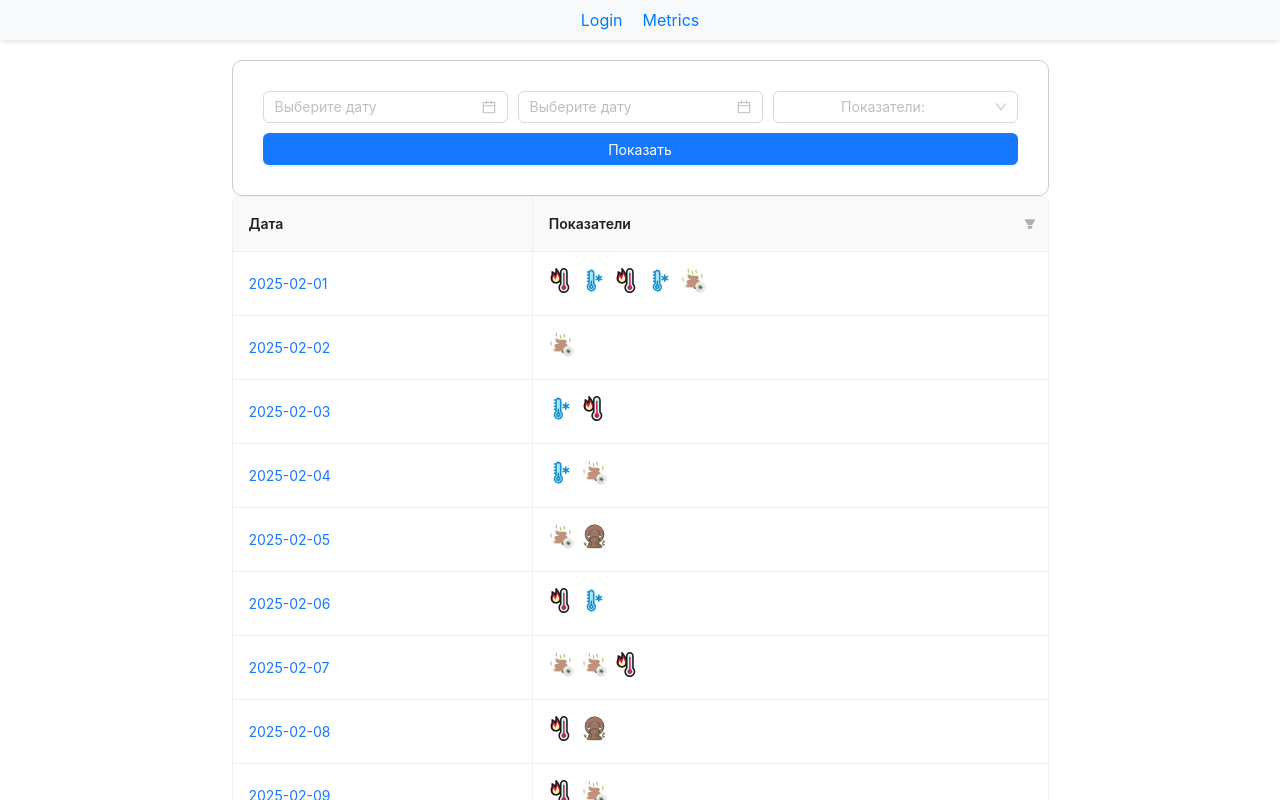
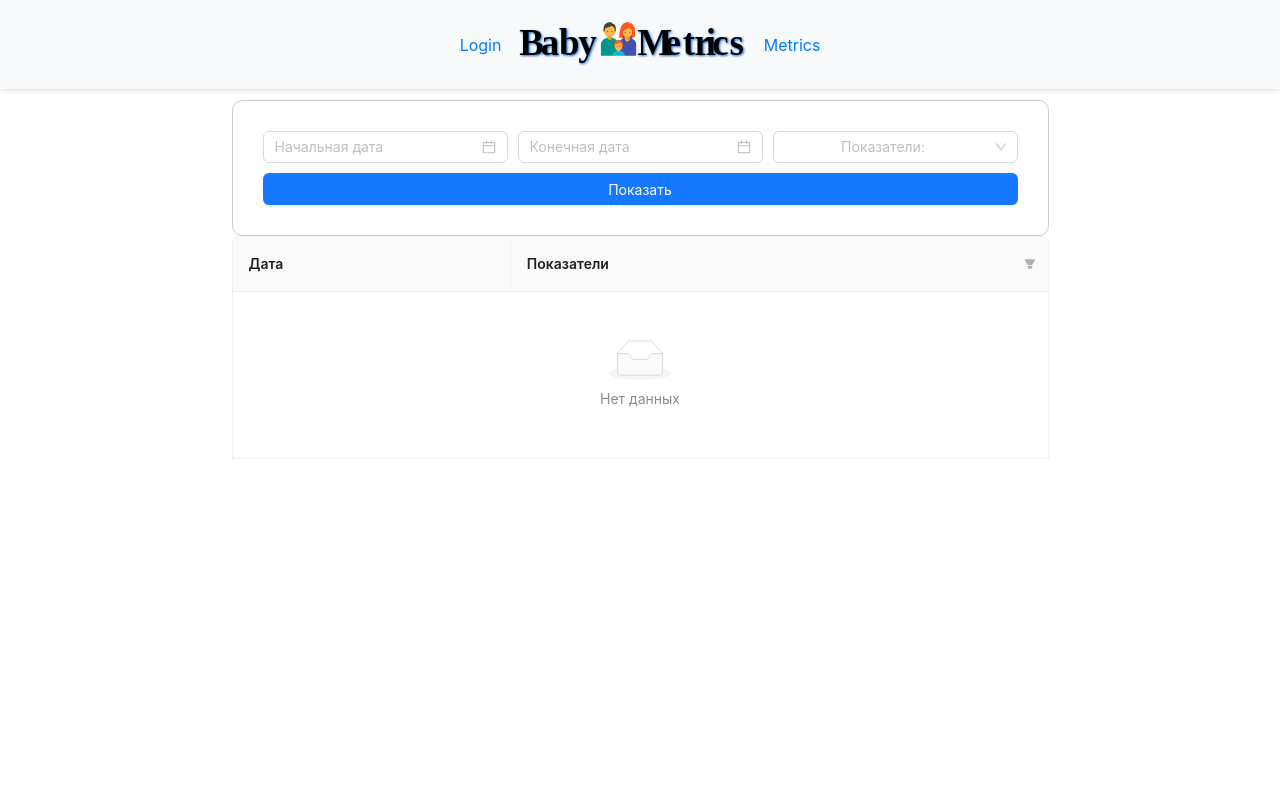
Before and after one commit to PavelZavritskiy/patient-data, a React (Create React App) app: page /#/metric in a window 1280 px wide. Shown: the top 800 px of the page. Built offline with nearby package versions, Linux system fonts and the light colour scheme.

Commit message:
Added functionality to the form in MetricPage

```diff
--- a/src/components/App/App.css
+++ b/src/components/App/App.css
@@ -19,6 +19,9 @@ nav {
 
 nav ul {
   list-style-type: none;
+  display: flex;
+  justify-content: center;
+  align-items: center;
   padding: 0;
   margin: 0;
 }
@@ -36,7 +39,3 @@ nav ul li a {
 nav ul li a:hover {
   text-decoration: underline;
 }
-
-main {
-  padding-top: 60px;
-}
--- a/src/components/App/App.tsx
+++ b/src/components/App/App.tsx
@@ -1,8 +1,10 @@
+/* eslint-disable jsx-a11y/anchor-is-valid */
 import React from 'react';
 import './App.css';
 import LoginPage from '../LoginPage/LoginPage';
 import MetricPage from '../MetricPage/MetricPage';
 import { Routes, Route, Link } from 'react-router-dom';
+import logo from '../../assets/Icon/123.svg'
 
 function App() {
   return (
@@ -12,6 +14,13 @@ function App() {
           <li>
             <Link to="/login">Login</Link>
           </li>
+          <a href='#'>
+            <img
+              src={logo}
+              alt="logo"
+               style={{ height: '65px'}}
+            />
+          </a>
           <li>
             <Link to="/metric">Metrics</Link>
           </li>
--- a/src/components/MetricPage/MetricPage.css
+++ b/src/components/MetricPage/MetricPage.css
@@ -1,5 +1,5 @@
 .MetricContainer {
-  padding-top: 60px;
+  padding-top: 100px;
 }
 
 .FormMetric {
--- a/src/components/MetricPage/MetricPage.tsx
+++ b/src/components/MetricPage/MetricPage.tsx
@@ -1,29 +1,28 @@
 /* eslint-disable jsx-a11y/anchor-is-valid */
-import React from 'react';
+import React, { useState } from 'react';
 import './MetricPage.css';
-import { DatePicker, Select, ConfigProvider, Button, Table } from 'antd';
+import { DatePicker, Select, ConfigProvider, Button, Table, Modal, Typography } from 'antd';
 import type { SelectProps, TableProps } from 'antd';
 import ruRU from 'antd/es/locale/ru_RU';
 import 'dayjs/locale/ru';
+import { Dayjs } from 'dayjs';
 import { ReactComponent as HighTemp } from '../../assets/Icon/highTemp.svg';
 import { ReactComponent as LowTemp } from '../../assets/Icon/lowTemp.svg';
 import { ReactComponent as Diarrhea } from '../../assets/Icon/diarrhea.svg';
 import { ReactComponent as Nausea } from '../../assets/Icon/nausea.svg';
 
 enum MetricTags {
-  HighTemp = 'highTemp',
-  LowTemp = 'lowTemp',
-  Diarrhea = 'diarrhea',
-  Nausea = 'nausea',
+  HighTemp = 'Высокая температура',
+  LowTemp = 'Низкая температура',
+  Diarrhea = 'Диарея',
+  Nausea = 'Тошнота',
 }
 
 const metrics = [
   'Высокая температура',
   'Низкая температура',
-  'Кашель',
-  'Колики',
-  'Понос',
-  'Зуд',
+  'Диарея',
+  'Тошнота',
 ];
 
 const metricOptions: SelectProps['options'] = metrics.map((metric) => ({
@@ -37,149 +36,193 @@ interface DataType {
   tags: string[];
 }
 
+const data: DataType[] = [
+  { key: '1', address: '2025-02-01', tags: [MetricTags.HighTemp, MetricTags.HighTemp, MetricTags.HighTemp, MetricTags.LowTemp, MetricTags.Diarrhea] },
+  { key: '2', address: '2025-02-02', tags: [MetricTags.Diarrhea] },
+  { key: '3', address: '2025-02-03', tags: [MetricTags.LowTemp, MetricTags.HighTemp] },
+  { key: '4', address: '2025-02-04', tags: [MetricTags.LowTemp, MetricTags.Diarrhea] },
+  { key: '5', address: '2025-02-05', tags: [MetricTags.Diarrhea, MetricTags.Nausea] },
+  { key: '6', address: '2025-02-06', tags: [MetricTags.HighTemp, MetricTags.LowTemp] },
+  { key: '7', address: '2025-02-07', tags: [MetricTags.Diarrhea, MetricTags.HighTemp] },
+  { key: '8', address: '2025-02-08', tags: [MetricTags.HighTemp, MetricTags.Nausea] },
+  { key: '9', address: '2025-02-09', tags: [MetricTags.HighTemp, MetricTags.Diarrhea] },
+  { key: '10', address: '2025-02-10', tags: [MetricTags.HighTemp, MetricTags.Diarrhea] },
+  { key: '11', address: '2025-02-11', tags: [MetricTags.HighTemp, MetricTags.HighTemp, MetricTags.HighTemp, MetricTags.LowTemp, MetricTags.Diarrhea] },
+  { key: '12', address: '2025-02-12', tags: [MetricTags.Diarrhea] },
+  { key: '13', address: '2025-02-13', tags: [MetricTags.LowTemp, MetricTags.HighTemp] },
+  { key: '14', address: '2025-02-14', tags: [MetricTags.LowTemp, MetricTags.Diarrhea] },
+  { key: '15', address: '2025-02-15', tags: [MetricTags.Diarrhea, MetricTags.Nausea] },
+  { key: '16', address: '2025-02-16', tags: [MetricTags.HighTemp, MetricTags.LowTemp] },
+  { key: '17', address: '2025-02-17', tags: [MetricTags.Diarrhea, MetricTags.HighTemp] },
+  { key: '18', address: '2025-02-18', tags: [MetricTags.HighTemp, MetricTags.Nausea] },
+  { key: '19', address: '2025-02-19', tags: [MetricTags.HighTemp, MetricTags.Diarrhea] },
+  { key: '20', address: '2025-02-20', tags: [MetricTags.HighTemp, MetricTags.Diarrhea] },
+  { key: '21', address: '2025-02-21', tags: [MetricTags.HighTemp, MetricTags.HighTemp, MetricTags.HighTemp, MetricTags.LowTemp, MetricTags.Diarrhea] },
+  { key: '22', address: '2025-02-22', tags: [MetricTags.Diarrhea] },
+  { key: '23', address: '2025-02-23', tags: [MetricTags.LowTemp, MetricTags.HighTemp] },
+  { key: '24', address: '2025-02-24', tags: [MetricTags.LowTemp, MetricTags.Diarrhea] },
+  { key: '25', address: '2025-02-25', tags: [MetricTags.Diarrhea, MetricTags.Nausea] },
+  { key: '26', address: '2025-02-26', tags: [MetricTags.HighTemp, MetricTags.LowTemp] },
+  { key: '27', address: '2025-02-27', tags: [MetricTags.Diarrhea, MetricTags.HighTemp] },
+  { key: '28', address: '2025-02-28', tags: [MetricTags.HighTemp, MetricTags.Nausea] },
+];
+
+function MetricPage(): JSX.Element {
+  const [isModalOpen, setIsModalOpen] = useState(false);
+  const [selectedDate, setSelectedDate] = useState<string | null>(null);
+  const [startDate, setStartDate] = useState<string | null>(null);
+  const [endDate, setEndDate] = useState<string | null>(null);
+  const [selectedMetrics, setSelectedMetrics] = useState<string[]>([]);
+  const [filteredData, setFilteredData] = useState<DataType[]>([]);
+
+  const showModal = (date: string) => {
+    setSelectedDate(date);
+    setIsModalOpen(true);
+  };
+
+  const handleStartDateChange: (date: Dayjs | null, dateString: string | string[]) => void = (date, dateString) => {
+    setStartDate(Array.isArray(dateString) ? dateString[0] : dateString);
+  };
+
+  const handleEndDateChange: (date: Dayjs | null, dateString: string | string[]) => void = (date, dateString) => {
+    setEndDate(Array.isArray(dateString) ? dateString[0] : dateString);
+  };
+
+  const handleMetricsChange = (value: string[]) => {
+    setSelectedMetrics(value);
+  };
+
+  const handleFilterData = () => {
+    const newFilteredData = data.filter((item) => {
+      const dateInRange =
+        (!startDate || item.address >= startDate) &&
+        (!endDate || item.address <= endDate);
+
+      const matchesMetrics =
+        selectedMetrics.length === 0 ||
+        selectedMetrics.some((metric) => item.tags.includes(metric));
+
+      return dateInRange && matchesMetrics;
+    });
+
+    setFilteredData(newFilteredData);
+  };
+
   const columns: TableProps<DataType>['columns'] = [
     {
       title: 'Дата',
       dataIndex: 'address',
-    key: 'address',
-    render: (text) => <a>{text}</a>,
+      key: 'key',
+      render: (text) => (
+        <a onClick={() => showModal(text)}>{text}</a>
+      ),
     },
     {
       title: 'Показатели',
-    key: 'tags',
+      key: 'key',
       dataIndex: 'tags',
       filters: [
         {
           text: 'Высокая температура',
-        value: 'highTemp',
+          value: 'Высокая температура',
         },
         {
           text: 'Низкая температура',
-        value: 'lowTemp',
+          value: 'Низкая температура',
         },
         {
           text: 'Тошнота',
-        value: 'nausea',
+          value: 'Тошнота',
         },
         {
           text: 'Диарея',
-        value: 'diarrhea',
+          value: 'Диарея',
         },
       ],
-    onFilter: (value, record) => record.tags.includes(value as string), // Фильтрация по значению
+      onFilter: (value, record) => record.tags.includes(value as string),
       render: (_, { tags }) => (
         <>
-        {tags.map((tag) => {
+          {tags.map((tag, index) => {
             let icon = null;
             switch (tag) {
-            case 'highTemp':
-              icon = <HighTemp className='icon'/>;
+              case 'Высокая температура':
+                icon = <HighTemp className='icon' />;
                 break;
-            case 'lowTemp':
-              icon = <LowTemp className='icon'/>;
+              case 'Низкая температура':
+                icon = <LowTemp className='icon' />;
                 break;
-            case 'diarrhea':
-              icon = <Diarrhea className='icon'/>;
+              case 'Диарея':
+                icon = <Diarrhea className='icon' />;
                 break;
-            case 'nausea':
-              icon = <Nausea className='icon'/>;
+              case 'Тошнота':
+                icon = <Nausea className='icon' />;
                 break;
               default:
                 icon = null;
             }
             return (
-            <span key={tag} style={{ marginRight: '8px' }}>
+              <span key={`${tag}-${index}`} style={{ marginRight: '8px' }}>
                 {icon}
               </span>
             );
-        }
-        )}
+          })}
         </>
       ),
     },
   ];
 
-const data: DataType[] = [
-  {
-    key: '1',
-    address: '2025-02-01',
-    tags: [MetricTags.HighTemp, MetricTags.LowTemp, MetricTags.HighTemp, MetricTags.LowTemp, MetricTags.Diarrhea],
-  },
-  {
-    key: '2',
-    address: '2025-02-02',
-    tags: [MetricTags.Diarrhea],
-  },
-  {
-    key: '3',
-    address: '2025-02-03',
-    tags: [MetricTags.LowTemp, MetricTags.HighTemp],
-  },
-    {
-    key: '4',
-    address: '2025-02-04',
-    tags: [MetricTags.LowTemp, MetricTags.Diarrhea],
-  },
-  {
-    key: '5',
-    address: '2025-02-05',
-    tags: [MetricTags.Diarrhea, MetricTags.Nausea],
-  },
-  {
-    key: '6',
-    address: '2025-02-06',
-    tags: [MetricTags.HighTemp, MetricTags.LowTemp],
-  },
-    {
-    key: '7',
-    address: '2025-02-07',
-    tags: [MetricTags.Diarrhea, MetricTags.Diarrhea, MetricTags.HighTemp],
-  },
-  {
-    key: '8',
-    address: '2025-02-08',
-    tags: [MetricTags.HighTemp, MetricTags.Nausea],
-  },
-  {
-    key: '9',
-    address: '2025-02-09',
-    tags: [MetricTags.HighTemp, MetricTags.Diarrhea, ],
-  },
-  {
-    key: '10',
-    address: '2025-02-10',
-    tags: [MetricTags.HighTemp, MetricTags.Diarrhea],
-  },
-]
-
-
-function MetricPage(): JSX.Element {
+  const modalTags = data.find((item) => item.address === selectedDate);
 
   return (
     <ConfigProvider locale={ruRU}>
       <div className="MetricContainer">
         <form className="FormMetric">
-          <DatePicker />
-          <DatePicker />
+          <DatePicker
+            onChange={handleStartDateChange}
+            placeholder="Начальная дата"
+          />
+          <DatePicker
+            onChange={handleEndDateChange}
+            placeholder="Конечная дата"
+          />
           <Select
             mode="multiple"
             placeholder="Показатели:"
             options={metricOptions}
+            value={selectedMetrics}
+            onChange={handleMetricsChange}
             maxTagCount={1}
             maxTagPlaceholder={(omittedValues) => `+${omittedValues.length}`}
             style={{ width: '245px' }}
           />
-          <Button className="Button" type="primary">
+          <Button className="Button" type="primary" onClick={handleFilterData}>
             Показать
           </Button>
         </form>
         <Table<DataType>
           bordered={true}
           columns={columns}
-          dataSource={data}
+          dataSource={filteredData}
           pagination={{ pageSize: 10 }}
         />
       </div>
+
+      <Modal
+        open={isModalOpen}
+        onCancel={() => setIsModalOpen(false)}
+        footer={null}
+      >
+        <Typography.Title level={2}>Детальная информация за выбранную дату:</Typography.Title>
+        <Typography.Title level={3}>{selectedDate}</Typography.Title>
+        <p><i>Показатели:</i></p>
+        <ul>
+          {modalTags?.tags?.map((tag, index) => (
+            <li key={`${tag}-${index}`}>
+              {tag}
+            </li>
+          ))}
+        </ul>
+      </Modal>
     </ConfigProvider>
   );
 }
```
Also changed, not shown: src/assets/Icon/123.svg (added), src/assets/Icon/Mediamodifier-Design.svg (added). Lines whose indentation alone changed are shown as unchanged.
